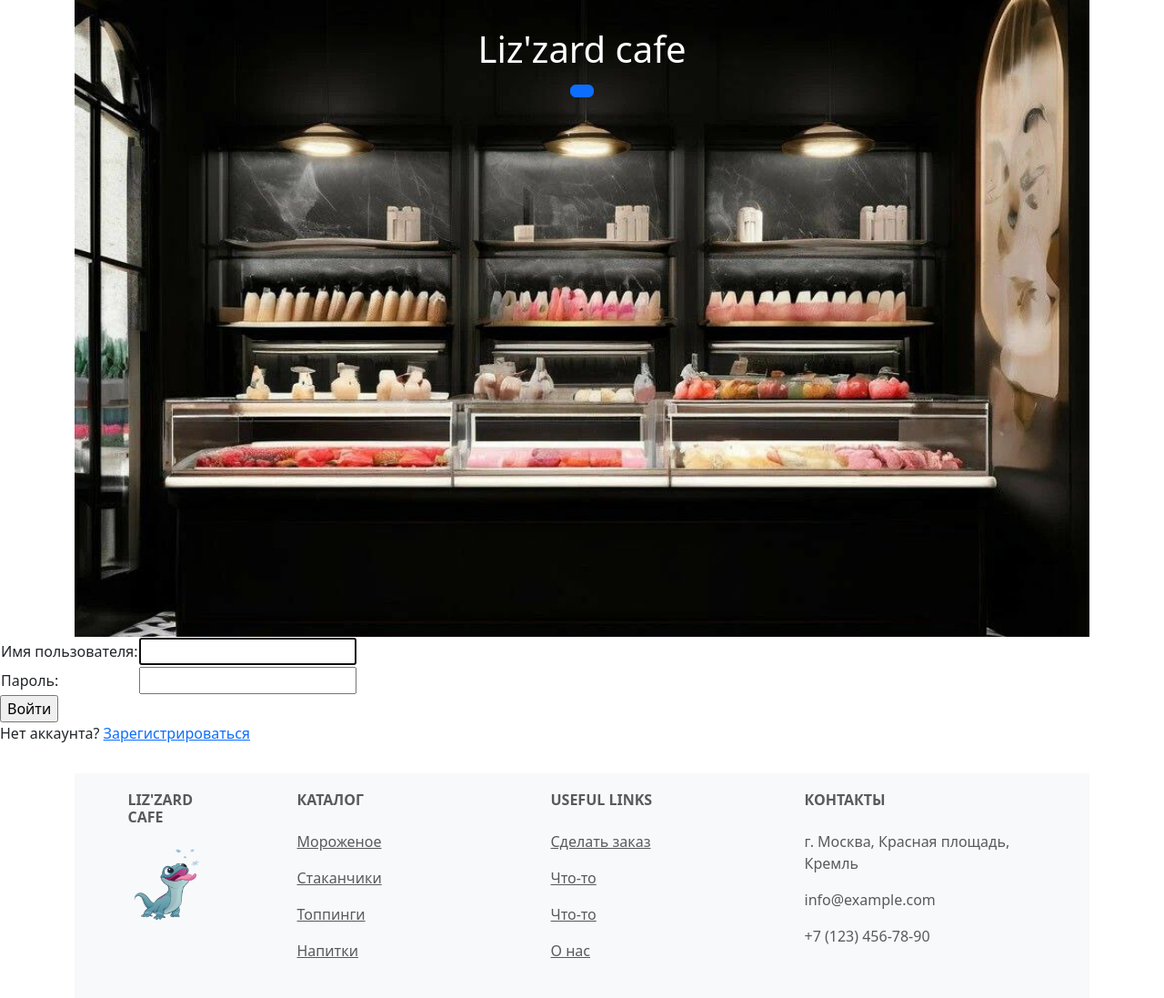
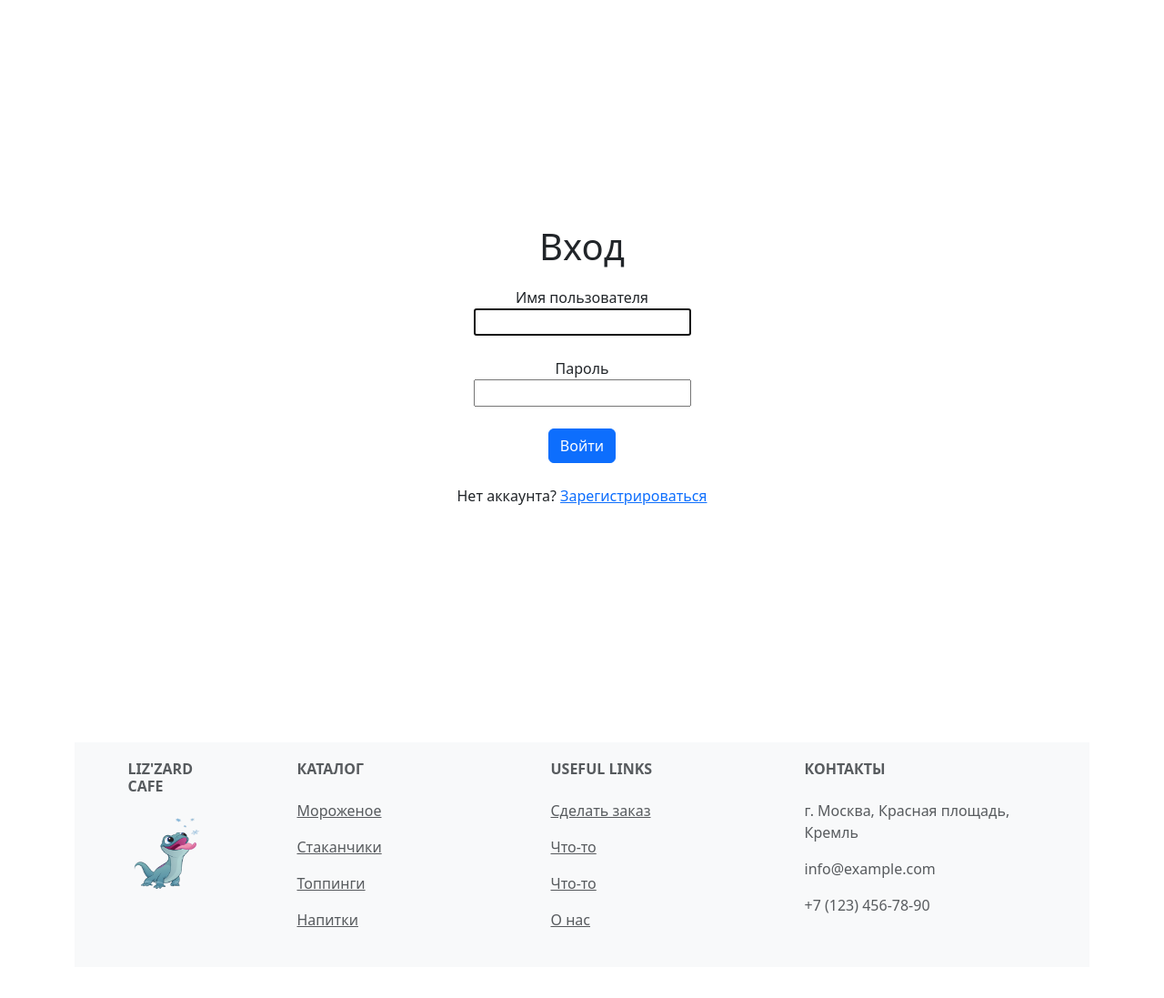
Before and after one commit to Dmitrii-F/icecream_bar, a Django app: page /accounts/login/ in a window 1280 px wide. Shown: the part 96-1193 px from the top of the page at 91% size. After the commit the page ends 1115 px from the top, so only its background shows below. Run offline with Django 5.2, Linux system fonts and the light colour scheme.

Commit message:
Сделана страница входа, фон кафе перенесен только на главную страницу

```diff
--- a/icecream/icecream_bar/static/main.css
+++ b/icecream/icecream_bar/static/main.css
@@ -51,7 +51,7 @@
     position: relative;
     width: 100%;
     overflow: hidden;
-    padding-top: 45%; /* Увеличенное соотношение сторон для большей высоты */
+    padding-top: 45%;
 }
 
 .responsive-iframe {
@@ -62,3 +62,11 @@
     height: 100%;
     border: 0;
 }
+
+.full-height {
+    height: 100vh;
+}
+
+.h-100 {
+    height: 100%;
+}
--- a/icecream/icecream_bar/templates/registration/login.html
+++ b/icecream/icecream_bar/templates/registration/login.html
@@ -1,40 +1,48 @@
 {% extends 'base/base.html' %}
 
 {% block content %}
+
+<div class="container full-height">
+  <div class="d-flex justify-content-center align-items-center text-center h-100">
+    <div class="col-md-4">
+      <div class="contact-info text-center">
+        <h1>Вход</h1>
+      </div>
+
       {% if form.errors %}
-  <p>Имя пользователя или пароль введены неверно.</p>
+        <p class="text-danger">Имя пользователя или пароль введены неверно</p>
       {% endif %}
 
       {% if next %}
         {% if user.is_authenticated %}
-    <p>Нет доступа к странице. Чтобы продолжить, пожалуйста, авторизуйтесь через аккаунт,
-    имеющий доступ.</p>
+          <p class="text-danger">Нет доступа к странице. Чтобы продолжить, пожалуйста, авторизуйтесь через аккаунт, имеющий доступ.</p>
         {% else %}
-    <p>Пожалуйста, авторизуйтесь, чтобы увидеть страницу</p>
+          <p class="text-danger">Пожалуйста, авторизуйтесь, чтобы увидеть страницу</p>
         {% endif %}
       {% endif %}
 
       <form method="post" action="{% url 'icecream_bar:login' %}">
         {% csrf_token %}
-<table>
 
-<tr>
-  <td>{{ form.username.label_tag }}</td>
-  <td>{{ form.username }}</td>
-</tr>
+        <label>Имя пользователя</label>
+        <div class="form-outline mb-4">
+          {{ form.username }}
+        </div>
 
-<tr>
-  <td>{{ form.password.label_tag }}</td>
-  <td>{{ form.password }}</td>
-</tr>
-</table>
+        <label>{{ form.password.label }}</label>
+        <div class="form-outline mb-4">
+          {{ form.password }}
+        </div>
 
-<input type="submit" value="Войти" />
+        <button type="submit" data-mdb-button-init data-mdb-ripple-init class="btn btn-primary btn-block mb-4">Войти</button>
         <input type="hidden" name="next" value="{{ next }}" />
+
+        <div class="text-center">
+          <p>Нет аккаунта? <a href="{% url 'icecream_bar:create_account' %}">Зарегистрироваться</a></p>
+        </div>
       </form>
+    </div>
+  </div>
+</div>
 
-{# Assumes you setup the password_reset view in your URLconf #}
-<!--<p><a href="{% url 'icecream_bar:password_reset' %}">Забыли пароль?</a></p>-->
-
-<p>Нет аккаунта? <a href="{% url 'icecream_bar:create_account' %}">Зарегистрироваться</a></p>
 {% endblock %}
--- a/icecream/templates/base/base.html
+++ b/icecream/templates/base/base.html
@@ -20,15 +20,7 @@
 
             </div>
         </div>
-                        <!-- фон кафе -->
-        <div class="bg">
-          <div class="container">
-              <div class="text">
-                  <h1>Liz'zard cafe</h1>
-                  <a href="#" class="btn btn-primary"></a>
-              </div>
-          </div>
-
+      </div>
     </header>
     <main>
         {% block content %}
@@ -39,11 +31,10 @@
     <footer>
         <!-- Общий футер для всех страниц -->
         <div class="container text-center">
-        <div class="row">
-
-            <div class="col">
-                {% include 'base/footer.html' only with param='Django'%}
-
+            <div class="row">
+                <div class="col">
+                    {% include 'base/footer.html' only with param='Django'%}
+                </div>
             </div>
         </div>
     </footer>
--- a/icecream/templates/base/nav.html
+++ b/icecream/templates/base/nav.html
@@ -32,7 +32,7 @@
           </a>
         </div>
         <li class="nav-item">
-          <a class="nav-link" href="{% url 'icecream_bar:order_create' %}">Сделать заказ</a>
+          <a class="nav-link" href="/">Сделать заказ</a>
         </li>
       </ul>
       <ul class="navbar-nav ms-auto mb-2 mb-lg-0">
```
Also changed, not shown: icecream/icecream_bar/templates/icecream_bar/index.html (+8 -2 lines). Lines whose indentation alone changed are shown as unchanged.
